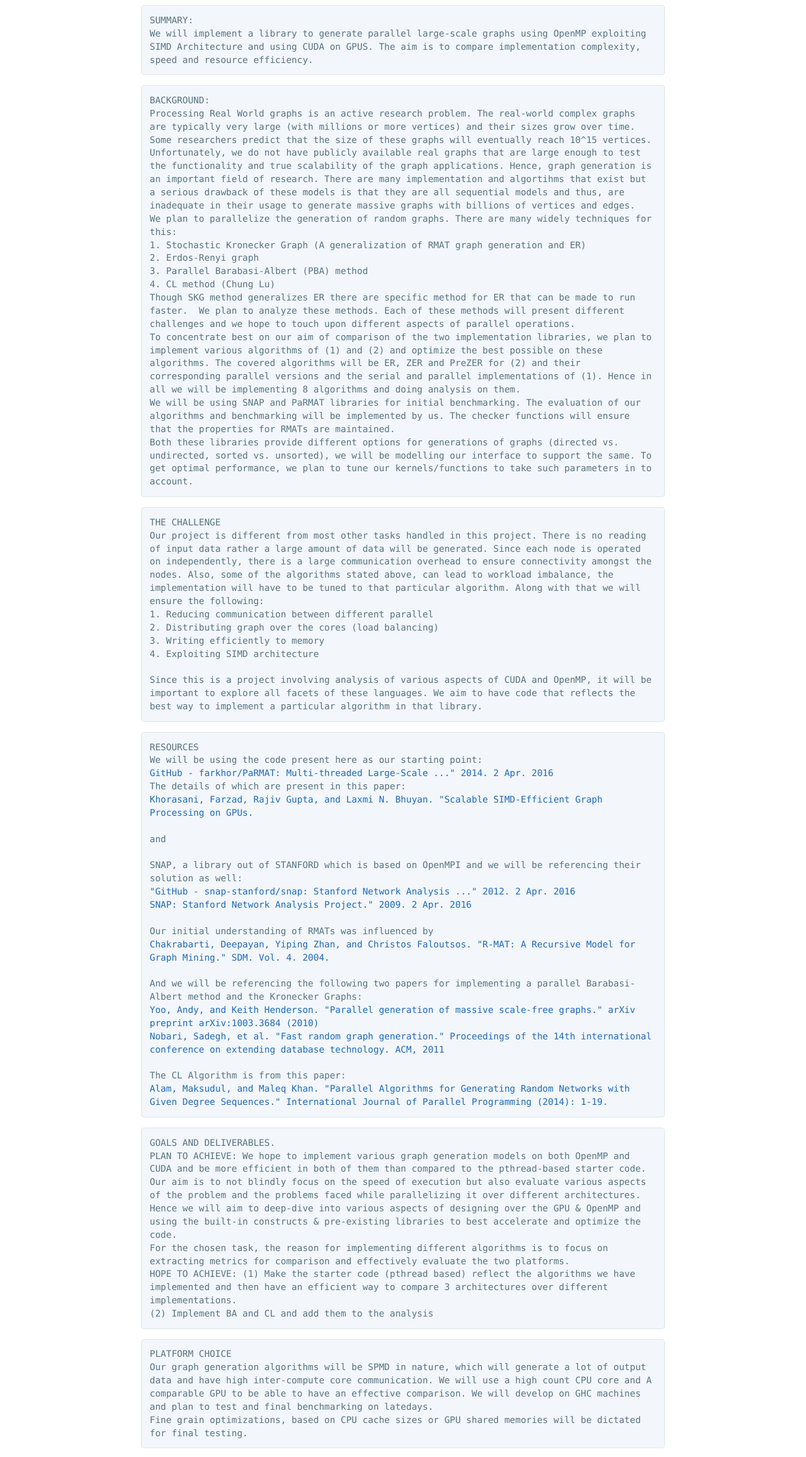
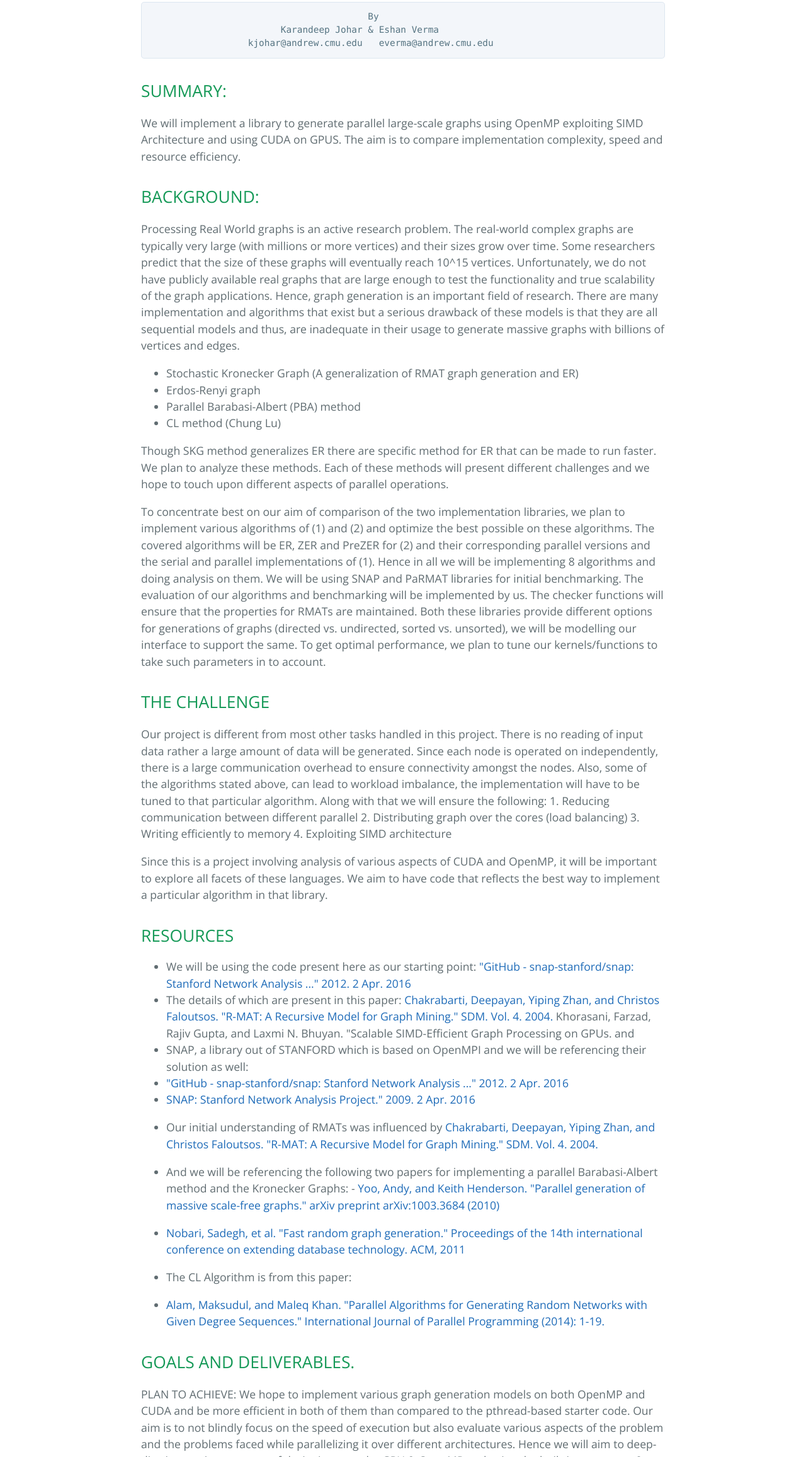
Before and after one commit to AthelasCo/Athelas, a plain HTML site: page index.html in a window 1280 px wide. Shown: the part 487-2800 px from the top of the page at 63% size. Drawn offline with nearby package versions, Linux system fonts and the light colour scheme.

Commit message:
Create gh-pages branch via GitHub

```diff
--- a/index.html
+++ b/index.html
@@ -11,7 +11,7 @@
   </head>
   <body>
     <section class="page-header">
-      <h1 class="project-name">ATHELAS</h1>
+      <h1 class="project-name">Athelas</h1>
       <h2 class="project-tagline"></h2>
       <a href="https://github.com/AthelasCo/Athelas" class="btn">View on GitHub</a>
       <a href="https://github.com/AthelasCo/Athelas/zipball/master" class="btn">Download .zip</a>
@@ -19,82 +19,101 @@
     </section>
 
     <section class="main-content">
+      <h1>
+<a id="athelas-a-parallel-random-graph-generation-library" class="anchor" href="#athelas-a-parallel-random-graph-generation-library" aria-hidden="true"><span aria-hidden="true" class="octicon octicon-link"></span></a>Athelas: A parallel random graph generation library.</h1>
 
+<pre><code>                                        By
+                        Karandeep Johar &amp; Eshan Verma
+                  kjohar@andrew.cmu.edu   everma@andrew.cmu.edu
+</code></pre>
 
-<pre>
-                    Athelas: A parallel random graph generation library.
-                                            By
-                            Karandeep Johar & Eshan Verma
-                      kjohar@andrew.cmu.edu   everma@andrew.cmu.edu
-</pre>
+<h2>
+<a id="summary" class="anchor" href="#summary" aria-hidden="true"><span aria-hidden="true" class="octicon octicon-link"></span></a>SUMMARY:</h2>
 
-<pre>SUMMARY:
-We will implement a library to generate parallel large-scale graphs using OpenMP exploiting SIMD Architecture and using CUDA on GPUS. The aim is to compare implementation complexity, speed and resource efficiency.</pre>
+<p>We will implement a library to generate parallel large-scale graphs using OpenMP exploiting SIMD Architecture and using CUDA on GPUS. The aim is to compare implementation complexity, speed and resource efficiency.</p>
 
-<pre>BACKGROUND:
-Processing Real World graphs is an active research problem. The real-world complex graphs are typically very large (with millions or more vertices) and their sizes grow over time. Some researchers predict that the size of these graphs will eventually reach 10^15 vertices. Unfortunately, we do not have publicly available real graphs that are large enough to test the functionality and true scalability of the graph applications. Hence, graph generation is an important field of research. There are many implementation and algortihms that exist but a serious drawback of these models is that they are all sequential models and thus, are inadequate in their usage to generate massive graphs with billions of vertices and edges.
-We plan to parallelize the generation of random graphs. There are many widely techniques for this:
-1. Stochastic Kronecker Graph (A generalization of RMAT graph generation and ER)
-2. Erdos-Renyi graph
-3. Parallel Barabasi-Albert (PBA) method
-4. CL method (Chung Lu)
-Though SKG method generalizes ER there are specific method for ER that can be made to run faster.  We plan to analyze these methods. Each of these methods will present different challenges and we hope to touch upon different aspects of parallel operations.
-To concentrate best on our aim of comparison of the two implementation libraries, we plan to implement various algorithms of (1) and (2) and optimize the best possible on these algorithms. The covered algorithms will be ER, ZER and PreZER for (2) and their corresponding parallel versions and the serial and parallel implementations of (1). Hence in all we will be implementing 8 algorithms and doing analysis on them.
+<h2>
+<a id="background" class="anchor" href="#background" aria-hidden="true"><span aria-hidden="true" class="octicon octicon-link"></span></a>BACKGROUND:</h2>
+
+<p>Processing Real World graphs is an active research problem. The real-world complex graphs are typically very large (with millions or more vertices) and their sizes grow over time. Some researchers predict that the size of these graphs will eventually reach 10^15 vertices. Unfortunately, we do not have publicly available real graphs that are large enough to test the functionality and true scalability of the graph applications. Hence, graph generation is an important field of research. There are many implementation and algorithms that exist but a serious drawback of these models is that they are all sequential models and thus, are inadequate in their usage to generate massive graphs with billions of vertices and edges.</p>
+
+<ul>
+<li>Stochastic Kronecker Graph (A generalization of RMAT graph generation and ER)</li>
+<li>Erdos-Renyi graph</li>
+<li>Parallel Barabasi-Albert (PBA) method</li>
+<li>CL method (Chung Lu)</li>
+</ul>
+
+<p>Though SKG method generalizes ER there are specific method for ER that can be made to run faster.  We plan to analyze these methods. Each of these methods will present different challenges and we hope to touch upon different aspects of parallel operations.</p>
+
+<p>To concentrate best on our aim of comparison of the two implementation libraries, we plan to implement various algorithms of (1) and (2) and optimize the best possible on these algorithms. The covered algorithms will be ER, ZER and PreZER for (2) and their corresponding parallel versions and the serial and parallel implementations of (1). Hence in all we will be implementing 8 algorithms and doing analysis on them.
 We will be using SNAP and PaRMAT libraries for initial benchmarking. The evaluation of our algorithms and benchmarking will be implemented by us. The checker functions will ensure that the properties for RMATs are maintained.
-Both these libraries provide different options for generations of graphs (directed vs. undirected, sorted vs. unsorted), we will be modelling our interface to support the same. To get optimal performance, we plan to tune our kernels/functions to take such parameters in to account.
-</pre>
+Both these libraries provide different options for generations of graphs (directed vs. undirected, sorted vs. unsorted), we will be modelling our interface to support the same. To get optimal performance, we plan to tune our kernels/functions to take such parameters in to account.</p>
 
-<pre>THE CHALLENGE
-Our project is different from most other tasks handled in this project. There is no reading of input data rather a large amount of data will be generated. Since each node is operated on independently, there is a large communication overhead to ensure connectivity amongst the nodes. Also, some of the algorithms stated above, can lead to workload imbalance, the implementation will have to be tuned to that particular algorithm. Along with that we will ensure the following:
+<h2>
+<a id="the-challenge" class="anchor" href="#the-challenge" aria-hidden="true"><span aria-hidden="true" class="octicon octicon-link"></span></a>THE CHALLENGE</h2>
+
+<p>Our project is different from most other tasks handled in this project. There is no reading of input data rather a large amount of data will be generated. Since each node is operated on independently, there is a large communication overhead to ensure connectivity amongst the nodes. Also, some of the algorithms stated above, can lead to workload imbalance, the implementation will have to be tuned to that particular algorithm. Along with that we will ensure the following:
 1. Reducing communication between different parallel
 2. Distributing graph over the cores (load balancing)
 3. Writing efficiently to memory
-4. Exploiting SIMD architecture
+4. Exploiting SIMD architecture</p>
 
-Since this is a project involving analysis of various aspects of CUDA and OpenMP, it will be important to explore all facets of these languages. We aim to have code that reflects the best way to implement a particular algorithm in that library.
-</pre>
-<pre>RESOURCES
-We will be using the code present here as our starting point:
-<a href="https://github.com/farkhor/PaRMAT" >GitHub - farkhor/PaRMAT: Multi-threaded Large-Scale ..." 2014. 2 Apr. 2016</a>
-The details of which are present in this paper:
-<a href="http://www.cs.ucr.edu/~gupta/research/Publications/Comp/wsvr.pdf" >Khorasani, Farzad, Rajiv Gupta, and Laxmi N. Bhuyan. "Scalable SIMD-Efficient Graph Processing on GPUs.</a>
+<p>Since this is a project involving analysis of various aspects of CUDA and OpenMP, it will be important to explore all facets of these languages. We aim to have code that reflects the best way to implement a particular algorithm in that library.</p>
 
-and
+<h2>
+<a id="resources" class="anchor" href="#resources" aria-hidden="true"><span aria-hidden="true" class="octicon octicon-link"></span></a>RESOURCES</h2>
 
-SNAP, a library out of STANFORD which is based on OpenMPI and we will be referencing their solution as well:
-<a href="https://github.com/snap-stanford/snap/blob/master/examples/graphgen/graphgen.cpp" >"GitHub - snap-stanford/snap: Stanford Network Analysis ..." 2012. 2 Apr. 2016</a>
-<a href="http://snap.stanford.edu/class/cs224w-2012/projects/cs224w-035-final.v01.pdf" >SNAP: Stanford Network Analysis Project." 2009. 2 Apr. 2016</a>
+<ul>
+<li>We will be using the code present here as our starting point:
+<a href="https://github.com/farkhor/PaRMAT">"GitHub - snap-stanford/snap: Stanford Network Analysis ..." 2012. 2 Apr. 2016</a>
+</li>
+<li>The details of which are present in this paper:
+<a href="http://www.cs.ucr.edu/%7Egupta/research/Publications/Comp/wsvr.pdf">Chakrabarti, Deepayan, Yiping Zhan, and Christos Faloutsos. "R-MAT: A Recursive Model for Graph Mining." SDM. Vol. 4. 2004.</a>
+Khorasani, Farzad, Rajiv Gupta, and Laxmi N. Bhuyan. "Scalable SIMD-Efficient Graph Processing on GPUs.
+and</li>
+<li>SNAP, a library out of STANFORD which is based on OpenMPI and we will be referencing their solution as well:</li>
+<li><a href="https://github.com/snap-stanford/snap/blob/master/examples/graphgen/graphgen.cpp">"GitHub - snap-stanford/snap: Stanford Network Analysis ..." 2012. 2 Apr. 2016</a></li>
+<li><p><a href="http://snap.stanford.edu/class/cs224w-2012/projects/cs224w-035-final.v01.pdf">SNAP: Stanford Network Analysis Project." 2009. 2 Apr. 2016</a></p></li>
+<li><p>Our initial understanding of RMATs was influenced by
+<a href="http://www.cs.cmu.edu/%7Echristos/PUBLICATIONS/siam04.pdf">Chakrabarti, Deepayan, Yiping Zhan, and Christos Faloutsos. "R-MAT: A Recursive Model for Graph Mining." SDM. Vol. 4. 2004.</a></p></li>
+<li><p>And we will be referencing the following two papers for implementing a parallel Barabasi-Albert method and the Kronecker Graphs:
+-<a href="http://arxiv.org/pdf/1003.3684v1.pdf%20Parallel%20Generation%20of%20Massive%20Scale-Free%20Graphs"> Yoo, Andy, and Keith Henderson. "Parallel generation of massive scale-free graphs." arXiv preprint arXiv:1003.3684 (2010)</a></p></li>
+<li><p><a href="http://karras.rutgers.edu/rg.pdf">Nobari, Sadegh, et al. "Fast random graph generation." Proceedings of the 14th international conference on extending database technology. ACM, 2011</a></p></li>
+<li><p>The CL Algorithm is from this paper:</p></li>
+<li><a href="http://arxiv.org/pdf/1406.1215.pdf">Alam, Maksudul, and Maleq Khan. "Parallel Algorithms for Generating Random Networks with Given Degree Sequences." International Journal of Parallel Programming (2014): 1-19.</a></li>
+</ul>
 
-Our initial understanding of RMATs was influenced by
-<a href="http://www.cs.cmu.edu/~christos/PUBLICATIONS/siam04.pdf" >Chakrabarti, Deepayan, Yiping Zhan, and Christos Faloutsos. "R-MAT: A Recursive Model for Graph Mining." SDM. Vol. 4. 2004.</a>
+<h2>
+<a id="goals-and-deliverables" class="anchor" href="#goals-and-deliverables" aria-hidden="true"><span aria-hidden="true" class="octicon octicon-link"></span></a>GOALS AND DELIVERABLES.</h2>
 
-And we will be referencing the following two papers for implementing a parallel Barabasi-Albert method and the Kronecker Graphs:
-<a href="http://arxiv.org/pdf/1003.3684v1.pdf Parallel Generation of Massive Scale-Free Graphs" >Yoo, Andy, and Keith Henderson. "Parallel generation of massive scale-free graphs." arXiv preprint arXiv:1003.3684 (2010)</a>
-<a href="http://karras.rutgers.edu/rg.pdf" >Nobari, Sadegh, et al. "Fast random graph generation." Proceedings of the 14th international conference on extending database technology. ACM, 2011</a>
+<p>PLAN TO ACHIEVE: We hope to implement various graph generation models on both OpenMP and CUDA and be more efficient in both of them than compared to the pthread-based starter code.  Our aim is to not blindly focus on the speed of execution but also evaluate various aspects of the problem and the problems faced while parallelizing it over different architectures.
+Hence we will aim to deep-dive into various aspects of designing over the GPU &amp; OpenMP and using the built-in constructs &amp; pre-existing libraries to best accelerate and optimize the code.
+For the chosen task, the reason for implementing different algorithms is to focus on extracting metrics for comparison and effectively evaluate the two platforms.</p>
 
-The CL Algorithm is from this paper:
-<a href="http://arxiv.org/pdf/1406.1215.pdf" >Alam, Maksudul, and Maleq Khan. "Parallel Algorithms for Generating Random Networks with Given Degree Sequences." International Journal of Parallel Programming (2014): 1-19.</a>
-</pre>
+<h2>
+<a id="hope-to-achieve" class="anchor" href="#hope-to-achieve" aria-hidden="true"><span aria-hidden="true" class="octicon octicon-link"></span></a>HOPE TO ACHIEVE:</h2>
 
-<pre>GOALS AND DELIVERABLES.
-PLAN TO ACHIEVE: We hope to implement various graph generation models on both OpenMP and CUDA and be more efficient in both of them than compared to the pthread-based starter code.  Our aim is to not blindly focus on the speed of execution but also evaluate various aspects of the problem and the problems faced while parallelizing it over different architectures.
-Hence we will aim to deep-dive into various aspects of designing over the GPU & OpenMP and using the built-in constructs & pre-existing libraries to best accelerate and optimize the code.
-For the chosen task, the reason for implementing different algorithms is to focus on extracting metrics for comparison and effectively evaluate the two platforms.
-HOPE TO ACHIEVE: (1) Make the starter code (pthread based) reflect the algorithms we have implemented and then have an efficient way to compare 3 architectures over different implementations.
-(2) Implement BA and CL and add them to the analysis</pre>
+<p>1) Make the starter code (pthread based) reflect the algorithms we have implemented and then have an efficient way to compare 3 architectures over different implementations. </p>
 
-<pre>PLATFORM CHOICE
-Our graph generation algorithms will be SPMD in nature, which will generate a lot of output data and have high inter-compute core communication. We will use a high count CPU core and A comparable GPU to be able to have an effective comparison. We will develop on GHC machines and plan to test and final benchmarking on latedays.
-Fine grain optimizations, based on CPU cache sizes or GPU shared memories will be dictated for final testing.</pre>
+<p>2) Implement BA and CL and add them to the analysis</p>
 
-<pre>SCHEDULE
-4/9	: Implement Serial ER algos and Serial and Parallel SKG in OpenMP
-4/16	: Finish all OpenMP implementation of the 8 algorithms and have initial benchmarking results
-4/23	: Implement Serial ER algos and Serial and Parallel SKG in CUDA
-4/30	: Finish all CUDA implementation of the 8 algorithms
-5/7	: Finish Benchmarking and finer optimizations.
-</pre>
+<h2>
+<a id="platform-choice" class="anchor" href="#platform-choice" aria-hidden="true"><span aria-hidden="true" class="octicon octicon-link"></span></a>PLATFORM CHOICE</h2>
 
+<p>Our graph generation algorithms will be SPMD in nature, which will generate a lot of output data and have high inter-compute core communication. We will use a high count CPU core and A comparable GPU to be able to have an effective comparison. We will develop on GHC machines and plan to test and final benchmarking on latedays.
+Fine grain optimizations, based on CPU cache sizes or GPU shared memories will be dictated for final testing.</p>
+
+<h2>
+<a id="schedule" class="anchor" href="#schedule" aria-hidden="true"><span aria-hidden="true" class="octicon octicon-link"></span></a>SCHEDULE</h2>
+
+<p>4/9 : Implement Serial ER algos and Serial and Parallel SKG in OpenMP
+4/16    : Finish all OpenMP implementation of the 8 algorithms and have initial benchmarking results
+4/23    : Implement Serial ER algos and Serial and Parallel SKG in CUDA
+4/30    : Finish all CUDA implementation of the 8 algorithms
+5/7 : Finish Benchmarking and finer optimizations.
+Athelas is maintained by AthelasCo.
+This page was generated by GitHub Pages using the Cayman theme by Jason Long.</p>
 
       <footer class="site-footer">
         <span class="site-footer-owner"><a href="https://github.com/AthelasCo/Athelas">Athelas</a> is maintained by <a href="https://github.com/AthelasCo">AthelasCo</a>.</span>
--- a/stylesheets/stylesheet.css
+++ b/stylesheets/stylesheet.css
@@ -243,11 +243,3 @@ a {
 @media screen and (max-width: 42em) {
   .site-footer {
     font-size: 0.9rem; } }
-
-pre {
-    white-space: pre-wrap;       /* CSS 3 */
-    white-space: -moz-pre-wrap;  /* Mozilla, since 1999 */
-    white-space: -pre-wrap;      /* Opera 4-6 */
-    white-space: -o-pre-wrap;    /* Opera 7 */
-    word-wrap: break-word;       /* Internet Explorer 5.5+ */
-}
```
Also changed, not shown: params.json (+2 -2 lines), stylesheets/github-light.css (+18 -10 lines).
